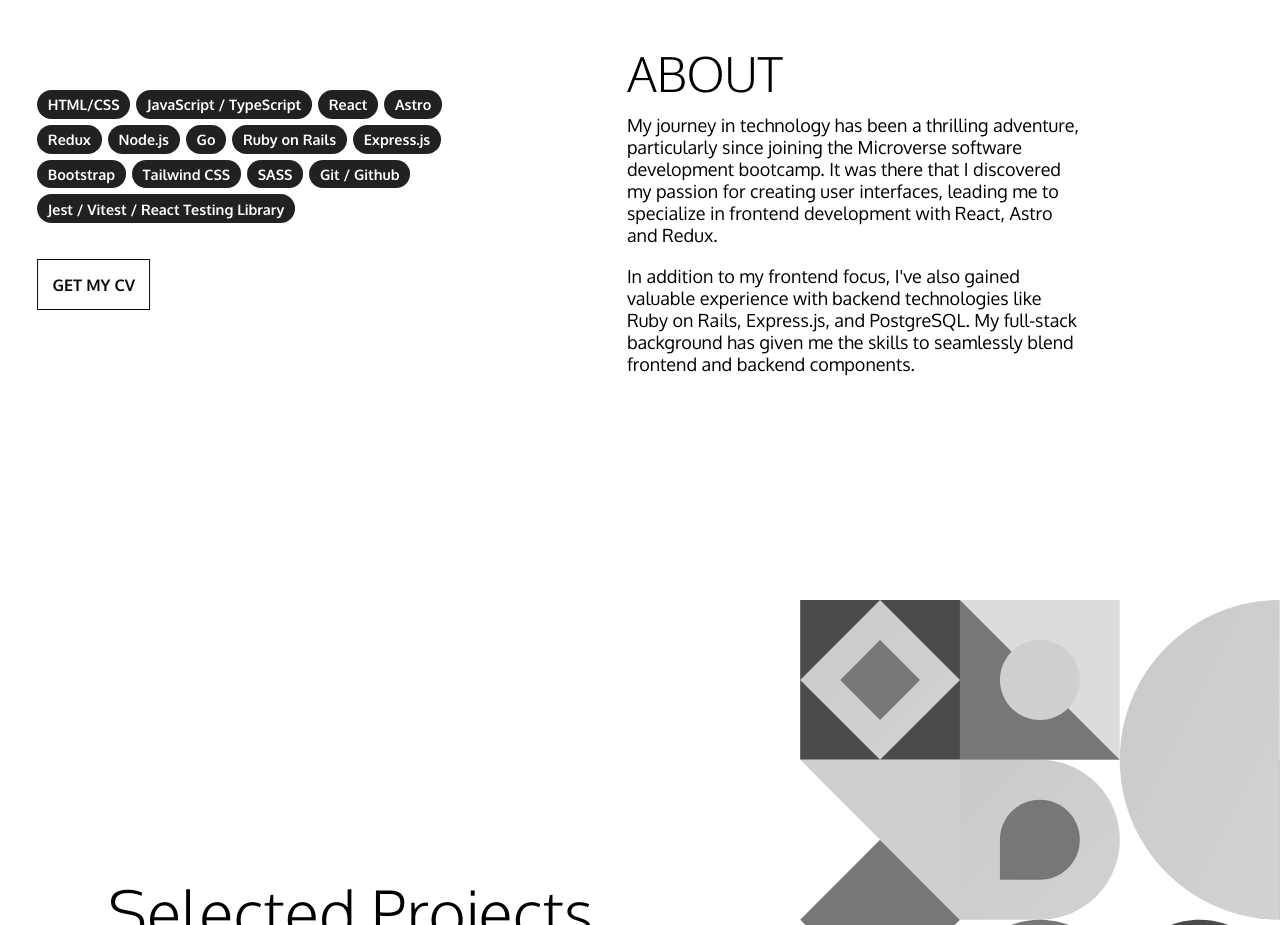
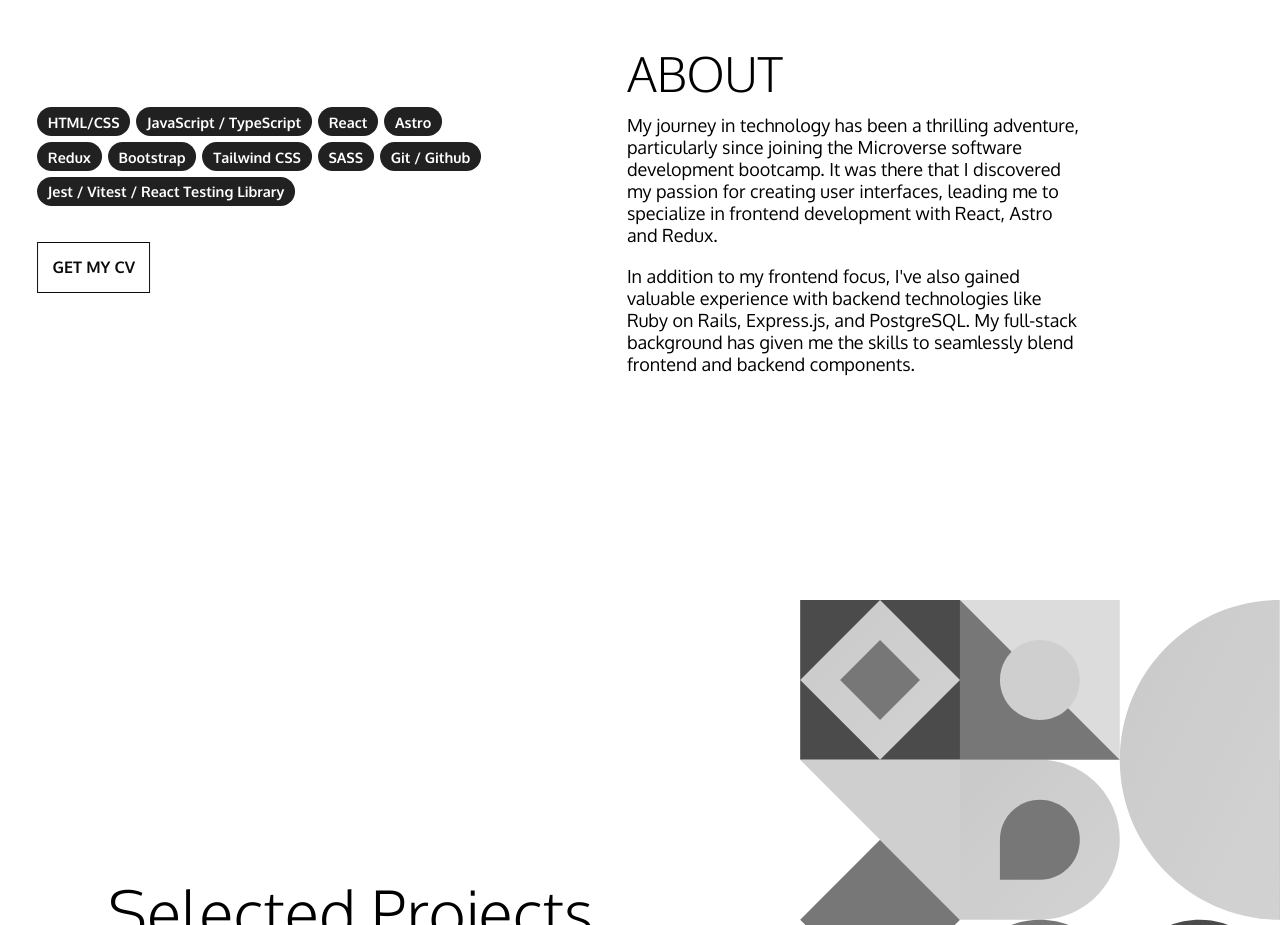
Before and after one commit to ikennarichard/v2, a React (Vite) app: page / in a window 1280 px wide. Shown: the part 1000-1925 px from the top of the page. Built offline with nearby package versions, Linux system fonts and the light colour scheme.

Commit message:
Adjust skills list

```diff
--- a/src/components/about/About.jsx
+++ b/src/components/about/About.jsx
@@ -34,10 +34,6 @@ const About = () => {
             <li><p>React</p></li>
             <li><p>Astro</p></li>
             <li><p>Redux</p></li>
-            <li><p>Node.js</p></li>
-            <li><p>Go</p></li>
-            <li><p>Ruby on Rails</p></li>
-            <li><p>Express.js</p></li>
             <li><p>Bootstrap</p></li>
             <li><p>Tailwind CSS</p></li>
             <li><p>SASS</p></li>
```
